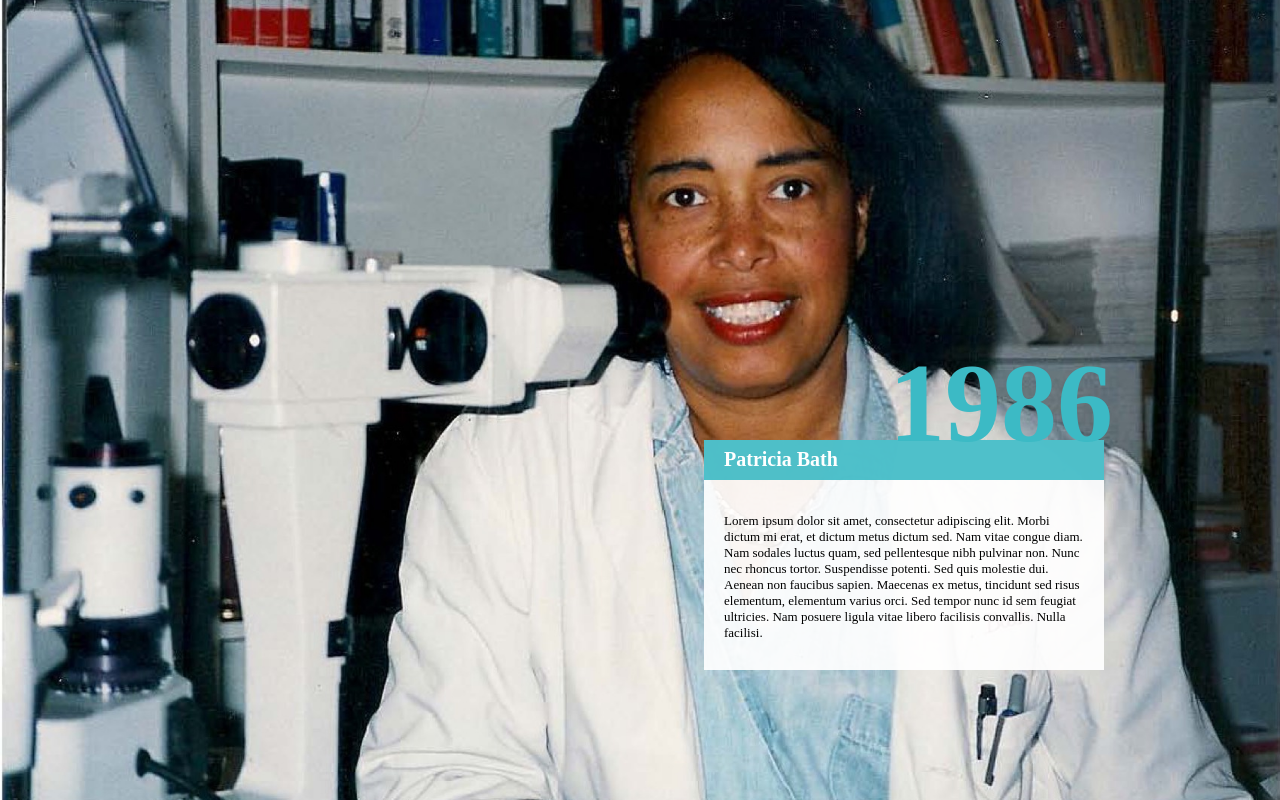
After one commit to cworthen/inventorapp, a PHP site: page /bath.html in a window 1280 px wide. The commit adds this page. Run offline with PHP 8.4, Linux system fonts and the light colour scheme.

Commit message:
updated index.html code and added inventor page.

```diff
--- /dev/null
+++ b/bath.html
@@ -0,0 +1,45 @@
+<!DOCTYPE html>
+<!--[if lte IE 6]><html class="preIE7 preIE8 preIE9"><![endif]-->
+<!--[if IE 7]><html class="preIE8 preIE9"><![endif]-->
+<!--[if IE 8]><html class="preIE9"><![endif]-->
+<!--[if gte IE 9]><!--><html><!--<![endif]-->
+  <head>
+    <meta charset="UTF-8">
+  <meta name="viewport" content="width=device-width,initial-scale=1">
+    <title>Inventor app</title>
+  <link rel="stylesheet" href="css/styles.css" type="text/css">
+  </head>
+
+
+<body class="inventor-img">
+  <div class="wrapper">
+
+<div class="inventor-info">
+
+    <div class="info-date">
+      <p>1986</p>
+    </div>
+
+     <div class="info-box">
+    <div class="info-header"><p>Patricia Bath</p></div>
+  <p>Lorem ipsum dolor sit amet, consectetur adipiscing elit.
+    Morbi dictum mi erat, et dictum metus dictum sed. Nam vitae
+    congue diam. Nam sodales luctus quam, sed pellentesque nibh
+    pulvinar non. Nunc nec rhoncus tortor. Suspendisse potenti.
+    Sed quis molestie dui. Aenean non faucibus sapien. Maecenas
+    ex metus, tincidunt sed risus elementum, elementum varius orci.
+    Sed tempor nunc id sem feugiat ultricies. Nam posuere ligula
+    vitae libero facilisis convallis. Nulla facilisi.
+  </p>
+</div>
+
+<!---closes inventor-info -->
+</div>
+
+
+<!--closes wrapper-->
+</div>
+
+
+  </body>
+</html>
--- a/css/styles.css
+++ b/css/styles.css
@@ -1,10 +1,22 @@
 
+/*** main page ***/
 
 .background-img{
-background: url(images/shadowbkgnd.png)  center center no-repeat fixed;
+background: url(images/shadowbkgnd.png) center center no-repeat fixed;
 background-size: cover;
 background-color: #fdfdfd;
 /* give the background a color while the img loads */
+}
+
+.inventor-img{
+  background: url(images/bath.jpg) center center no-repeat fixed;
+  background-size: cover;
+}
+
+.wrapper{
+  width:1024px;
+  height:768px;
+  margin: 0 auto;
 }
 
 h1
@@ -18,13 +30,13 @@ h1
 
 .subheading{
   text-align: center;
-  margin: auto;
+  margin: 0 auto;
 }
 
-.item-content{
+.inventory-slide{
   float: left;
   position: relative;
-  margin:4%;
+  margin:2.5%;
   border:red 1px solid;
 }
 
@@ -51,7 +63,7 @@ h1
   border:solid 2px #000;
   position: absolute;
   top:95%;
-  left:8%;;
+  left:8%;
 
 }
 
@@ -63,3 +75,48 @@ h1
   font-size: 20px;
   font-weight: bold;
 }
+
+/*** inventor page ****/
+
+.inventor-info{
+  position: absolute;
+  left:55%;
+  top:55%;
+}
+
+.info-box{
+  width:400px;
+  height:230px;
+  background-color: rgba(255, 255, 255, 0.92);
+
+}
+
+.info-date p{
+  color:#3cbac5;
+  font-size: 7rem;
+  font-weight: bold;
+  margin: 0 auto;
+  position: absolute;
+  left:185px;
+  bottom: 202px;
+}
+
+.info-header{
+  color:white;
+  font-size: 20px;
+  font-weight: bold;
+  background-color: rgba(60, 186, 197, 0.9);
+  height:40px;
+}
+
+.info-header p{
+  padding:8px 20px;
+  margin: 0 auto;
+
+}
+
+.info-box p:nth-child(2){
+  color:black;
+  font-size: 13px;
+  padding:20px;
+}
```
Also changed, not shown: index.html (+9 -7 lines), css/images/bath.jpg (added), 3 other files.
